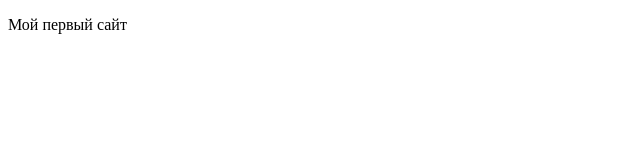
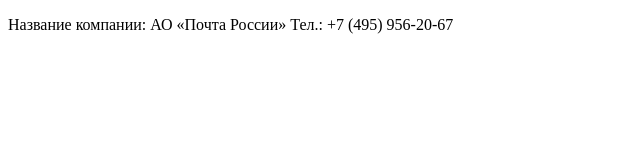
Before and after one commit to WebHeroSchool/New-modul, a plain HTML site: page index.html in a window 1280 px wide. Shown: the whole page, without its empty margins (0-640 px from the left). Drawn offline with Linux system fonts and the light colour scheme.

Commit message:
Внесены правки в тексте файла index.html

```diff
--- a/index.html
+++ b/index.html
@@ -8,7 +8,8 @@
 </head>
 
 <body>
-     <p>Мой первый сайт</p>
+     <p>Название компании: АО «Почта России»
+Тел.: +7 (495) 956-20-67</p>
 </body>
 
 </html>
```
